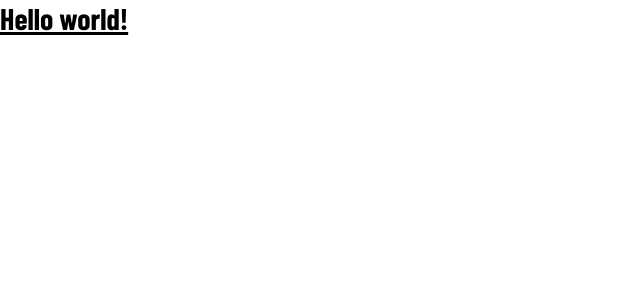
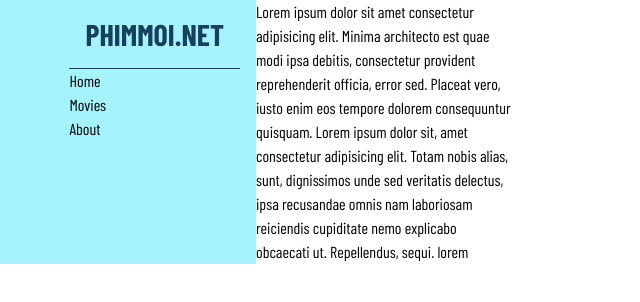
Before and after one commit to lpredrum136/vite-react-tailwind-tutorial, a React (Vite) app: page / in a window 1280 px wide. Shown: the top 302 px of the page, without its empty margins (0-640 px from the left). Built offline with nearby package versions, Linux system fonts and the light colour scheme; a web font is replaced by a local one.

Commit message:
WIP NavMenu

```diff
--- a/src/App.tsx
+++ b/src/App.tsx
@@ -1,7 +1,34 @@
 import './App.css'
 
 function App() {
-	return <h1 className='text-3xl font-bold underline'>Hello world!</h1>
+	return (
+		<div className='grid grid-cols-5'>
+			<nav className='col-span-1 bg-cyan-200 flex justify-end'>
+				<div className='mr-4'>
+					<h1 className='font-bold uppercase text-3xl text-primary p-4 border-b border-primary'>
+						Phimmoi.net
+					</h1>
+					<ul>
+						<li>Home</li>
+						<li>Movies</li>
+						<li>About</li>
+					</ul>
+				</div>
+			</nav>
+
+			<main>
+				<h1>
+					Lorem ipsum dolor sit amet consectetur adipisicing elit. Minima
+					architecto est quae modi ipsa debitis, consectetur provident
+					reprehenderit officia, error sed. Placeat vero, iusto enim eos tempore
+					dolorem consequuntur quisquam. Lorem ipsum dolor sit, amet consectetur
+					adipisicing elit. Totam nobis alias, sunt, dignissimos unde sed
+					veritatis delectus, ipsa recusandae omnis nam laboriosam reiciendis
+					cupiditate nemo explicabo obcaecati ut. Repellendus, sequi. lorem
+				</h1>
+			</main>
+		</div>
+	)
 }
 
 export default App
--- /dev/null
+++ b/src/components/NavMenu.tsx
@@ -0,0 +1,11 @@
+const items = [
+	{
+		label: 'Home'
+	}
+]
+
+const NavMenu = () => {
+	return <ul></ul>
+}
+
+export default NavMenu
--- a/tailwind.config.js
+++ b/tailwind.config.js
@@ -4,6 +4,9 @@
 		extend: {
 			fontFamily: {
 				barlow: ['"Barlow Condensed"', 'sans-serif']
+			},
+			colors: {
+				primary: '#16405B'
 			}
 		}
 	},
```
